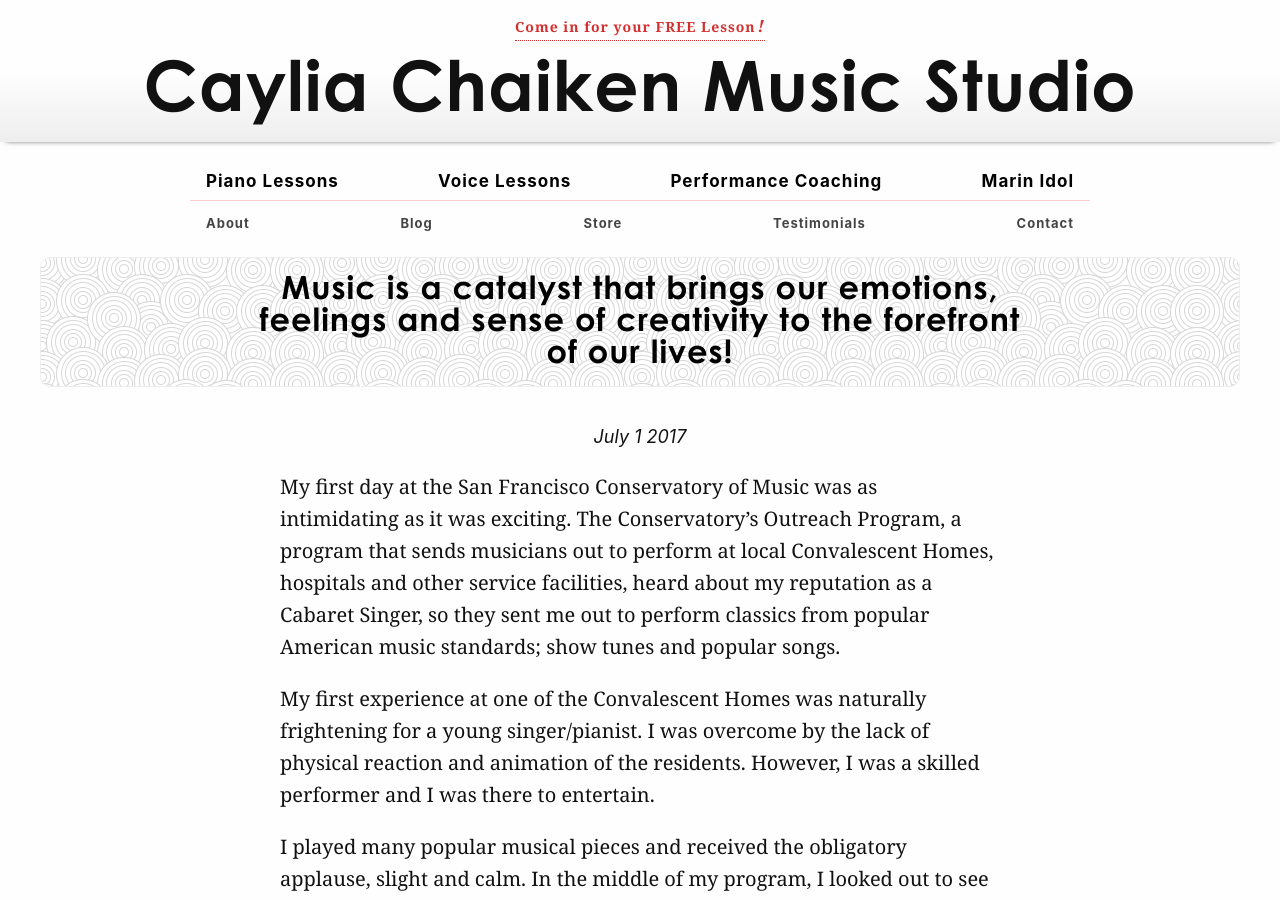
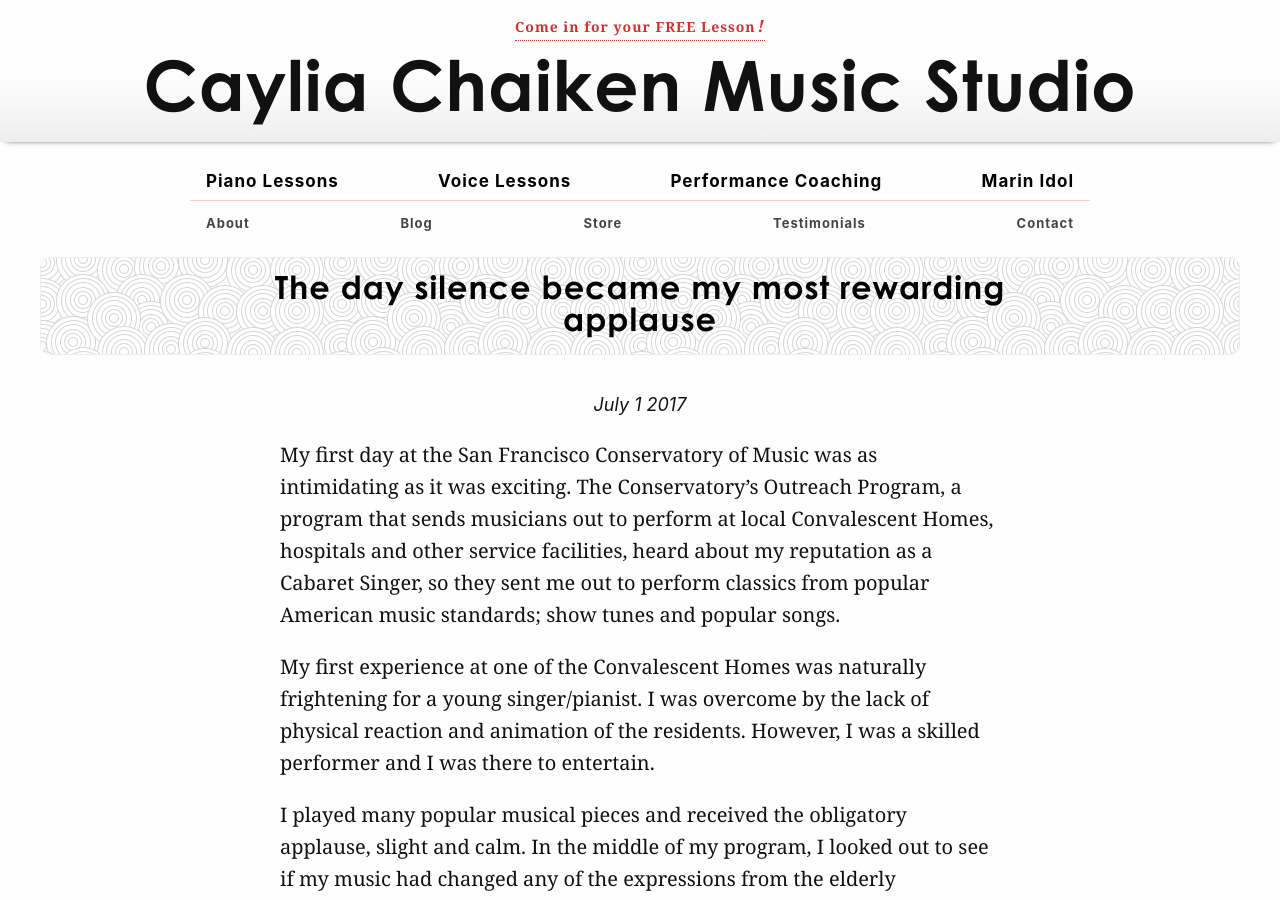
Before and after one commit to cchaiken/ccms, a Jekyll site: the page built from _posts/2017-07-01-music-is-a-catalyst.md, in a window 1280 px wide and 900 px high. Built offline with Jekyll 4.4.1, drawn with Linux system fonts in a browser that asks for light colours; some web fonts are replaced.

Commit message:
Updated Music Is A Catalyst

```diff
--- a/_posts/2017-07-01-music-is-a-catalyst.md
+++ b/_posts/2017-07-01-music-is-a-catalyst.md
@@ -1,6 +1,5 @@
 ---
-title: Music is a catalyst that brings our emotions, feelings and sense of creativity
-  to the forefront of our lives!
+title: The day silence became my most rewarding applause
 date: 2017-07-01 00:00:00 Z
 ---
 
```
